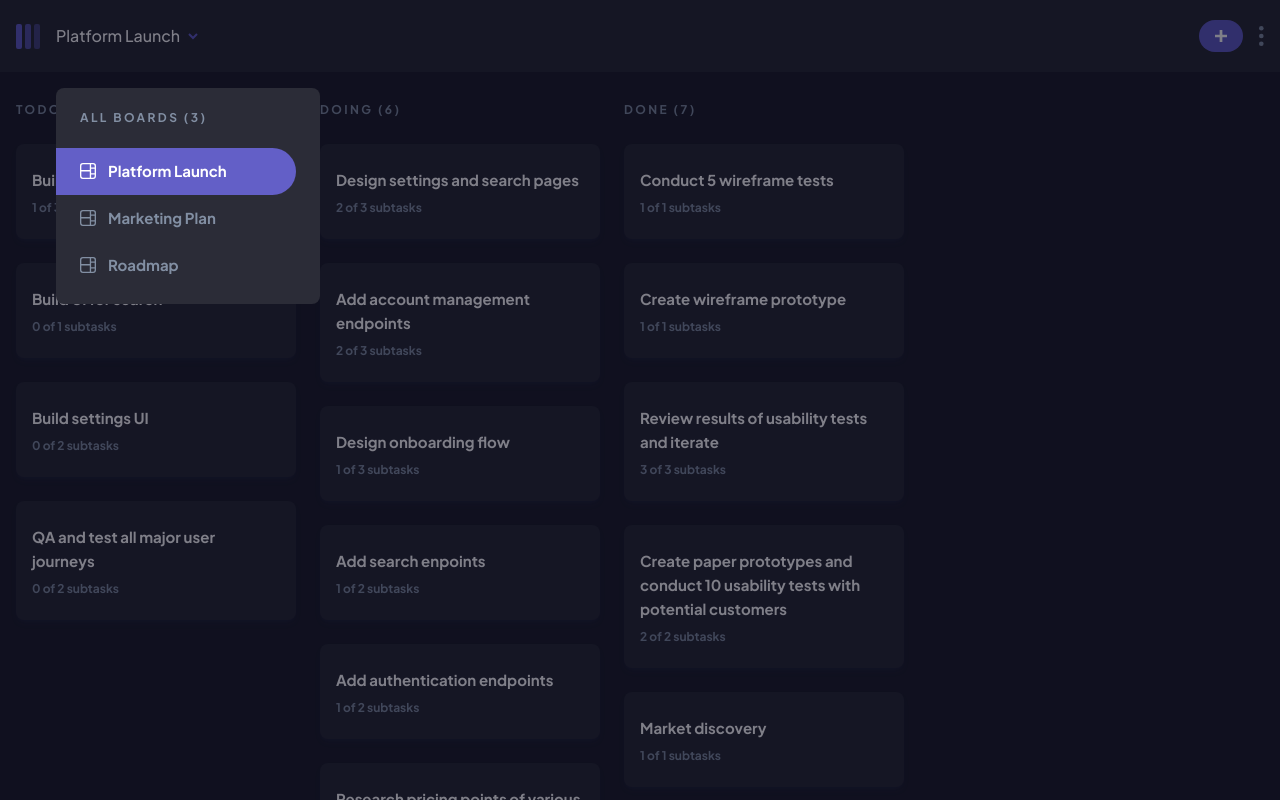
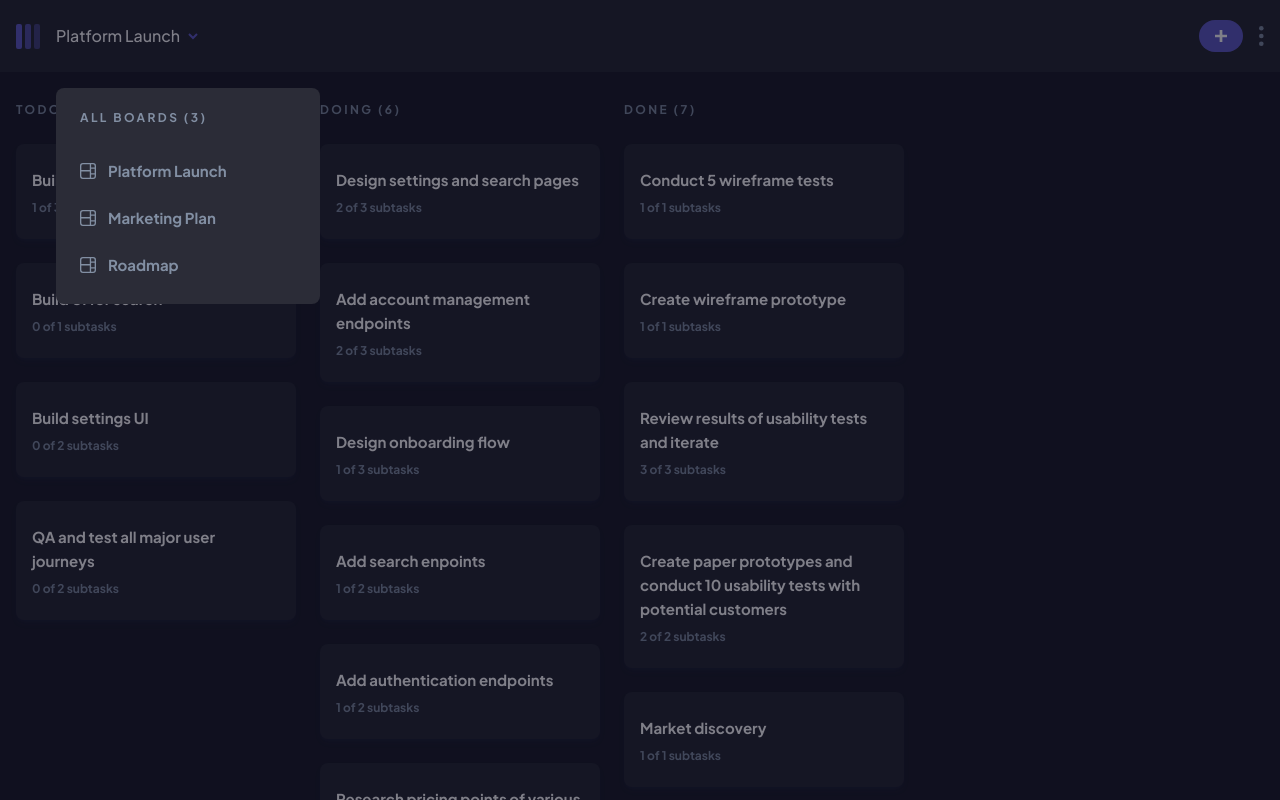
Before and after one commit to PedroEnciso/kanban-app, a React (Vite) app: page / in a window 1280 px wide. Both pictures are taken after a click on the button "Platform Launch". Shown: the top 800 px of the page. Built offline with nearby package versions, Linux system fonts and the light colour scheme.

Commit message:
type prop for differnt styles

```diff
--- a/src/components/SelectBoard/BoardItem.jsx
+++ b/src/components/SelectBoard/BoardItem.jsx
@@ -2,24 +2,24 @@ import React from "react";
 
 import HeadingM from "../UI/Typography/HeadingM";
 
-function BoardItem({ name, selected, onSelectBoard }) {
+function BoardItem({ name, type, onSelectBoard }) {
   // non-selected color classes
   let classes =
     "text-mediumGray fill-mediumGray hover:bg-mainPurple/10 dark:hover:bg-white hover:text-mainPurple hover:fill-mainPurple transition-colors duration-300";
-  if (selected) {
+  if (type === "selected") {
     classes = "bg-mainPurple fill-white text-white";
     onSelectBoard = () => {};
+  } else if (type === "add") {
+    classes =
+      "text-mainPurple fill-mainPurple hover:bg-mainPurple/10 dark:hover:bg-white";
   }
   return (
     <li
       onClick={onSelectBoard}
-      className={`${classes} flex items-center gap-3 pl-6 py-[14px] pr-[69px] rounded-r-full`}
+      className={`${classes} flex items-center gap-3 pl-6 py-[14px] pr-[69px] rounded-r-full cursor-pointer`}
     >
       <svg width="16" height="16" xmlns="http://www.w3.org/2000/svg">
-        <path
-          d="M0 2.889A2.889 2.889 0 0 1 2.889 0H13.11A2.889 2.889 0 0 1 16 2.889V13.11A2.888 2.888 0 0 1 13.111 16H2.89A2.889 2.889 0 0 1 0 13.111V2.89Zm1.333 5.555v4.667c0 .859.697 1.556 1.556 1.556h6.889V8.444H1.333Zm8.445-1.333V1.333h-6.89A1.556 1.556 0 0 0 1.334 2.89V7.11h8.445Zm4.889-1.333H11.11v4.444h3.556V5.778Zm0 5.778H11.11v3.11h2a1.556 1.556 0 0 0 1.556-1.555v-1.555Zm0-7.112V2.89a1.555 1.555 0 0 0-1.556-1.556h-2v3.111h3.556Z"
-          //   fill="#828FA3"
-        />
+        <path d="M0 2.889A2.889 2.889 0 0 1 2.889 0H13.11A2.889 2.889 0 0 1 16 2.889V13.11A2.888 2.888 0 0 1 13.111 16H2.89A2.889 2.889 0 0 1 0 13.111V2.89Zm1.333 5.555v4.667c0 .859.697 1.556 1.556 1.556h6.889V8.444H1.333Zm8.445-1.333V1.333h-6.89A1.556 1.556 0 0 0 1.334 2.89V7.11h8.445Zm4.889-1.333H11.11v4.444h3.556V5.778Zm0 5.778H11.11v3.11h2a1.556 1.556 0 0 0 1.556-1.555v-1.555Zm0-7.112V2.89a1.555 1.555 0 0 0-1.556-1.556h-2v3.111h3.556Z" />
       </svg>
       <HeadingM>{name}</HeadingM>
     </li>
```
